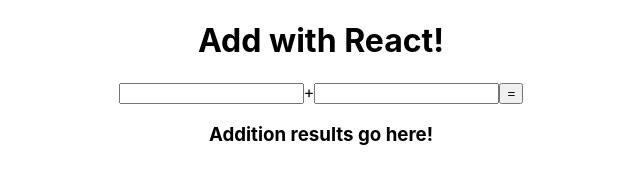
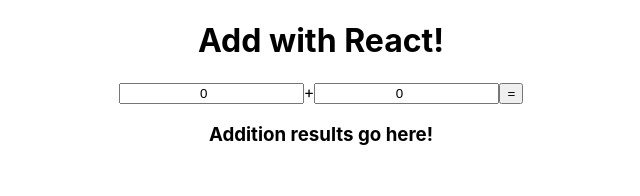
Before and after one commit to terryszhou/Simple-Calc, a React (Create React App) app: page / in a window 1280 px wide. Shown: the top 196 px of the page, without its empty margins (319-959 px from the left). Built offline with nearby package versions, Linux system fonts and the light colour scheme.

Commit message:
Through step 3.

```diff
--- a/src/App.css
+++ b/src/App.css
@@ -1,3 +1,3 @@
 * {
-  text-align: center;
+    text-align: center;
 }
--- a/src/Calculator.jsx
+++ b/src/Calculator.jsx
@@ -1,18 +1,40 @@
 import React, { Component } from 'react'
 
 export default class Calculator extends Component {
+    constructor(props) {
+        super()
+        this.state = {
+            num1: 0,
+            num2: 0
+        }
+    }
+
+    setNum = (e, num) => {
+        this.setState({ [num]: e.target.value})
+    }
+
     render() {
         return (
-            <div className="container">
-            <h1>Add with React!</h1>
+            <div class="container">
+                <h1>Add with React!</h1>
 
-            <div className="add">
-                <input type="text" />
-                <span>+</span>
-                <input type="text" />
-                <button>=</button>
-                <h3>Addition results go here!</h3>
-            </div>
+                <div class="add">
+                    <input type="number"
+                        name="num1"
+                        placeholder="Enter your first number"
+                        value={this.state.num1}
+                        onChange={(e) => this.setNum(e, 'num1')}
+                    />
+                    <span>+</span>
+                    <input type="number"
+                        name="num2"
+                        placeholder="Enter your second number"
+                        value={this.state.num2}
+                        onChange={(e) => this.setNum(e, 'num2')}
+                    />
+                    <button>=</button>
+                    <h3>Addition results go here!</h3>
+                </div>
             </div>
         )
     }
```
Also changed, not shown: src/App.jsx (+3 -5 lines).
